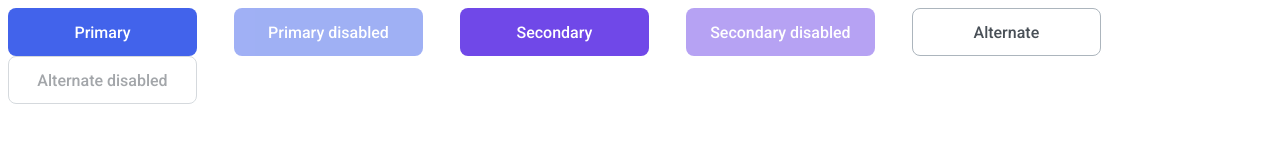
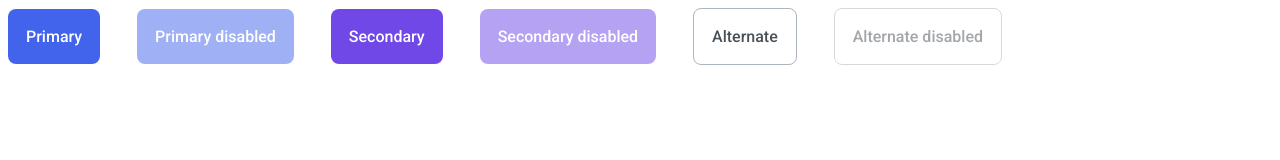
Before and after one commit to js-tasks-ru/htmlcss-20221107_maxfonera, a website: page 03-lection1/01-button/index.html in a window 1280 px wide. Drawn offline with Linux system fonts and the light colour scheme.

Commit message:
All reviews have been corrected

```diff
--- a/03-lection1/01-button/button.css
+++ b/03-lection1/01-button/button.css
@@ -1,7 +1,8 @@
 /* Стилизация кнопки */
 
-:root {
+body {
   --blue: #4263eb;
+  --primary: var(--blue);
   --secondary-hover: #5028c6;
   --primary-hover: #2342c0;
 }
@@ -15,34 +16,39 @@
   text-align: center;
   color: var(--white);
   border-radius: 8px;
-  width: 189px;
-  height: 48px;
+  padding: 18px;
+  cursor: pointer;
+  transition: opacity 200ms ease-in-out, background 200ms ease-in-out;
+  margin-right: 33px;
 }
-.btn-primary {
+.btn:active {
+  background: var(--pink);
+  color: var(--red);
+}
+.btn__primary {
   background: var(--primary);
   border: var(--primary);
 }
-.btn-primary:hover {
+.btn__primary:hover:not([disabled]) {
   background: var(--primary-hover);
 }
-.btn-secondary {
+.btn__secondary {
   background: var(--secondary);
   border: var(--secondary);
 }
-.btn-secondary:hover {
+.btn__secondary:hover:not([disabled]) {
   background: var(--secondary-hover);
 }
-.btn-alternate {
+.btn__alternate {
   background: var(--white);
   border: 1px solid var(--grey-3);
   color: var(--grey-4);
 }
-.btn-alternate:hover {
+.btn__alternate:hover:not([disabled]) {
   border: 1px solid var(--black);
 }
 .btn:disabled {
+  pointer-events: none;
   opacity: 0.5;
+  cursor: not-allowed;
 }
-.btn:not(:last-child) {
-  margin-right: 33px;
-}
--- a/03-lection1/01-button/index.html
+++ b/03-lection1/01-button/index.html
@@ -7,12 +7,12 @@
   </head>
   <body>
     <div>
-      <button class="btn btn-primary">Primary</button>
-      <button disabled class="btn btn-primary">Primary disabled</button>
-      <button class="btn btn-secondary">Secondary</button>
-      <button disabled class="btn btn-secondary">Secondary disabled</button>
-      <button class="btn btn-alternate">Alternate</button>
-      <button disabled class="btn btn-alternate">Alternate disabled</button>
+      <button class="btn btn__primary">Primary</button>
+      <button disabled class="btn btn__primary">Primary disabled</button>
+      <button class="btn btn__secondary">Secondary</button>
+      <button disabled class="btn btn__secondary">Secondary disabled</button>
+      <button class="btn btn__alternate">Alternate</button>
+      <button disabled class="btn btn__alternate">Alternate disabled</button>
     </div>
   </body>
 </html>
```
